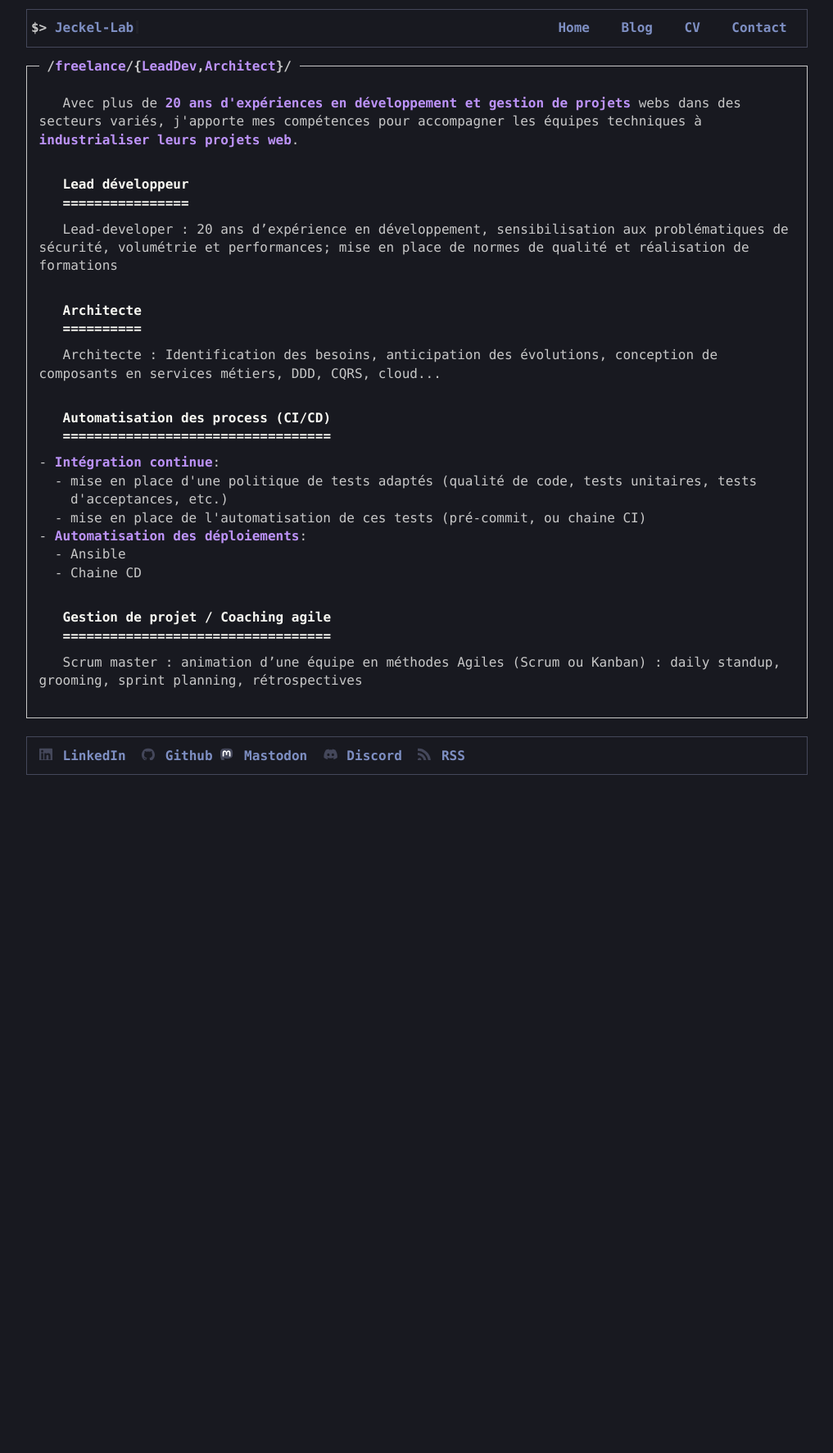
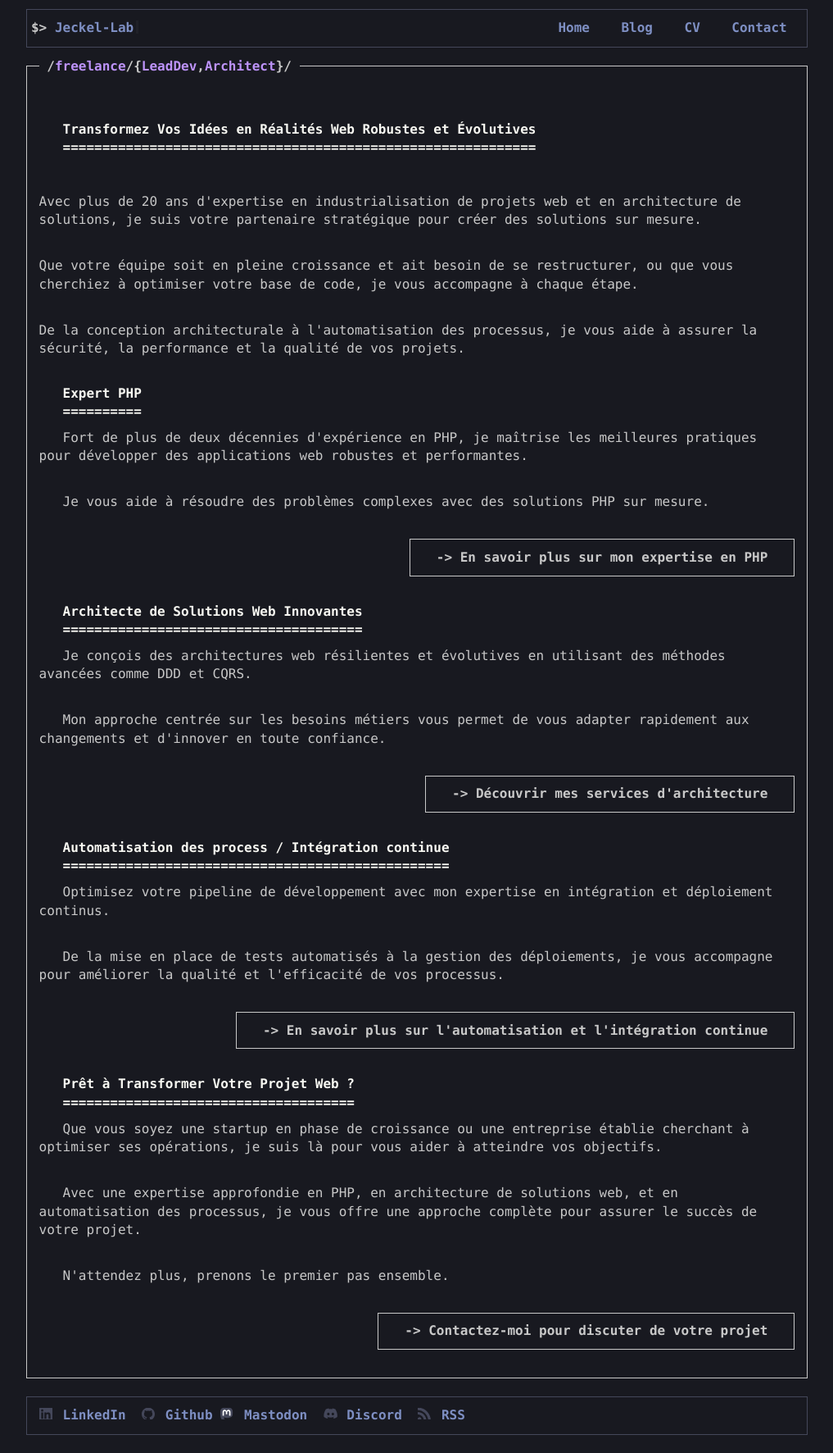
Before and after one commit to Jeckel-Lab/Jeckel-Lab.github.io, a Jekyll site: the page built from index.html, in a window 1280 px wide. Shown: the whole page at 82% size, without its empty margins (131-1148 px from the left). Built offline with Jekyll 4.4.1, drawn with Linux system fonts in a browser that asks for light colours; before the commit the page ends 968 px from its top, so only the background shows below that.

Commit message:
Review index page

```diff
--- a/_data/cv.yml
+++ b/_data/cv.yml
@@ -2,13 +2,14 @@ competences:
   - { label: PHP, level: 10 }
   - { label: MySQL, level: 9 }
   - { label: Docker, level: 8 }
-  - { label: Redis, level: 5 }
+  - { label: Redis, level: 6 }
   - { label: Symfony, level: 8 }
   - { label: NodeJS, level: 4 }
   - { label: GoLang, level: 3 }
   - { label: C/C++, level: 3 }
   - { label: Ansible, level: 7 }
   - { label: MongoDB, level: 5 }
+  - { label: RabbitMQ, level: 6 }
 
 missions_freelance:
   - client: Lamy-Liaisons (ex Wolters Kluwer)
--- a/_sass/form.scss
+++ b/_sass/form.scss
@@ -81,6 +81,7 @@ form {
   user-select: none;
   position: relative;
   z-index: 1;
+  text-decoration: none;
 }
 .btn:hover {
   border: 1px solid var(--form-color);
--- a/_sass/main.scss
+++ b/_sass/main.scss
@@ -117,19 +117,19 @@ header a {
     color: var(--card-color);
 }
 
-.card.p-t1 {
+.p-t1 {
     padding-top: calc(var(--global-line-height) * 1.5);
 }
-.card.p-b1 {
+.p-b1 {
     padding-bottom: calc(var(--global-line-height) * 1.5);
 }
-.card.p-l1 {
+.p-l1 {
     padding-left: 1.5ch;
 }
-.card.p-r1 {
+.p-r1 {
     padding-right: 1.5ch;
 }
-.card.p-1 {
+.p-1 {
     padding: calc(var(--global-line-height) * 1.5) 1.5ch;
 }
 
@@ -209,6 +209,10 @@ main p {
     margin: 0;
     text-indent: 3ch;
 }
+main p.no-indent {
+    text-indent: 0;
+}
+
 main ul li {
     list-style-type: '-';
     margin-left: 1ch;
@@ -299,3 +303,23 @@ b {
 a.button {
     @include box(var(--border-color));
 }
+/*
+.cta::before {
+    content: url('hand-point-right-regular.svg'); // Set the SVG path
+    display: inline-block;
+    width: 1em; // Set the width
+    height: 1em; // Set the height
+    margin-right: 1ch;
+    color: var(--font-color);
+}
+.btn.cta::before:hover {
+    color: var(--background-color);
+}*/
+
+.cta-container {
+    text-align: right;
+    .cta::before {
+        content: '->';
+        margin-right: 1ch;
+    }
+}
--- /dev/null
+++ b/expert-php.html
@@ -0,0 +1,5 @@
+---
+layout: default
+menu_item: home
+title: "Jeckel-Lab, votre expert PHP"
+---
--- a/index.html
+++ b/index.html
@@ -9,39 +9,42 @@ keywords: "Industrialisation de projets Web, Architecture logicielle, Qualité d
 <div class="card p-1">
     <h1 class="card-title">/<b>freelance</b>/{<b>LeadDev</b>,<b>Architect</b>}/</h1>
 
-    <p>Avec plus de <b>20 ans d'expériences en développement et gestion de projets</b> webs dans des secteurs variés, j'apporte mes compétences pour accompagner les équipes techniques à <b>industrialiser leurs projets web</b>.</p>
+    <h2>Transformez Vos Idées en Réalités Web Robustes et Évolutives</h2>
 
-    <h2>Lead développeur</h2>
-    <p>Lead-developer : 20 ans d’expérience en développement, sensibilisation aux problématiques de sécurité, volumétrie et performances; mise en place de normes de qualité et réalisation de formations</p>
+    <p class="no-indent p-t1">Avec plus de 20 ans d'expertise en industrialisation de projets web et en architecture de solutions, je suis votre partenaire stratégique pour créer des solutions sur mesure.</p>
+    <p class="no-indent p-t1">Que votre équipe soit en pleine croissance et ait besoin de se restructurer, ou que vous cherchiez à optimiser votre base de code, je vous accompagne à chaque étape.</p>
+    <p class="no-indent p-t1">De la conception architecturale à l'automatisation des processus, je vous aide à assurer la sécurité, la performance et la qualité de vos projets.</p>
 
-    <h2>Architecte</h2>
-    <p>Architecte : Identification des besoins, anticipation des évolutions, conception de composants en services métiers, DDD, CQRS, cloud...</p>
+    <!-- <p>Avec plus de <b>20 ans d'expériences en développement et gestion de projets</b> webs dans des secteurs variés, j'apporte mes compétences pour accompagner les équipes techniques à <b>industrialiser leurs projets web</b>.</p> -->
 
-    <h2>Automatisation des process (CI/CD)</h2>
-    <ul>
-        <li><b>Intégration continue</b>:
-            <ul>
-                <li>mise en place d'une politique de tests adaptés (qualité de code, tests unitaires, tests d'acceptances, etc.)</li>
-                <li>mise en place de l'automatisation de ces tests (pré-commit, ou chaine CI)</li>
-            </ul>
-        </li>
-        <li><b>Automatisation des déploiements</b>:
-            <ul>
-                <li>Ansible</li>
-                <li>Chaine CD</li>
-            </ul>
-        </li>
-    </ul>
+    <h2>Expert PHP</h2>
+    <p>Fort de plus de deux décennies d'expérience en PHP, je maîtrise les meilleures pratiques pour développer des applications web robustes et performantes.</p>
+    <p class="p-t1 p-b1">Je vous aide à résoudre des problèmes complexes avec des solutions PHP sur mesure.</p>
 
-    <h2>Gestion de projet / Coaching agile</h2>
+    <div class="cta-container">
+        <a href="expert-php.html" class="btn cta">En savoir plus sur mon expertise en PHP</a>
+    </div>
 
-    <p>Scrum master : animation d’une équipe en méthodes Agiles (Scrum ou Kanban) : daily standup, grooming, sprint planning, rétrospectives</p>
+    <h2>Architecte de Solutions Web Innovantes</h2>
+    <p>Je conçois des architectures web résilientes et évolutives en utilisant des méthodes avancées comme DDD et CQRS.</p>
+    <p class="p-t1 p-b1">Mon approche centrée sur les besoins métiers vous permet de vous adapter rapidement aux changements et d'innover en toute confiance.</p>
 
-    {% comment %}
-    <p>
-        <a href="#" class="button">Voir mon CV</a>
-        <a href="#" class="button">Me contacter</a>
-    </p>
-    {% endcomment %}
+    <div class="cta-container">
+        <a href="architecte-solution-web.html" class="btn cta">Découvrir mes services d'architecture</a>
+    </div>
 
+    <h2>Automatisation des process / Intégration continue</h2>
+    <p class="p-b1">Optimisez votre pipeline de développement avec mon expertise en intégration et déploiement continus.</p>
+    <p class="p-b1">De la mise en place de tests automatisés à la gestion des déploiements, je vous accompagne pour améliorer la qualité et l'efficacité de vos processus.</p>
+    <div class="cta-container">
+        <a href="integration-continue.html" class="btn cta">En savoir plus sur l'automatisation et l'intégration continue</a>
+    </div>
+
+    <h2>Prêt à Transformer Votre Projet Web ?</h2>
+    <p class="p-b1">Que vous soyez une startup en phase de croissance ou une entreprise établie cherchant à optimiser ses opérations, je suis là pour vous aider à atteindre vos objectifs.</p>
+    <p class="p-b1">Avec une expertise approfondie en PHP, en architecture de solutions web, et en automatisation des processus, je vous offre une approche complète pour assurer le succès de votre projet.</p>
+    <p class="p-b1">N'attendez plus, prenons le premier pas ensemble.</p>
+    <div class="cta-container">
+        <a href="contact.html" class="btn cta">Contactez-moi pour discuter de votre projet</a>
+    </div>
 </div>
```
Also changed, not shown: architecte-solution-web.html (added, +9 -0 lines), integration-continue.html (added, +23 -0 lines), assets/hand-point-right-regular.svg (added).
